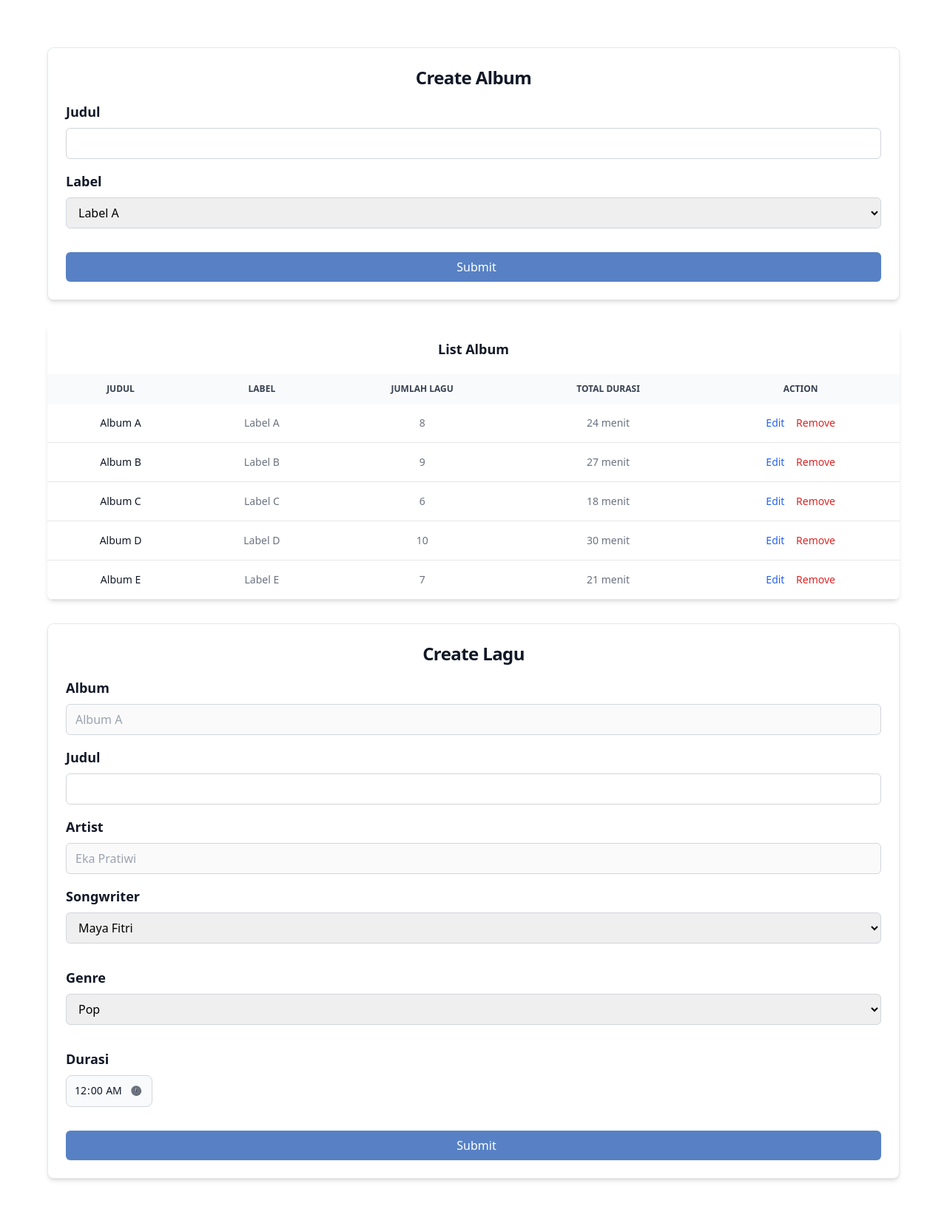
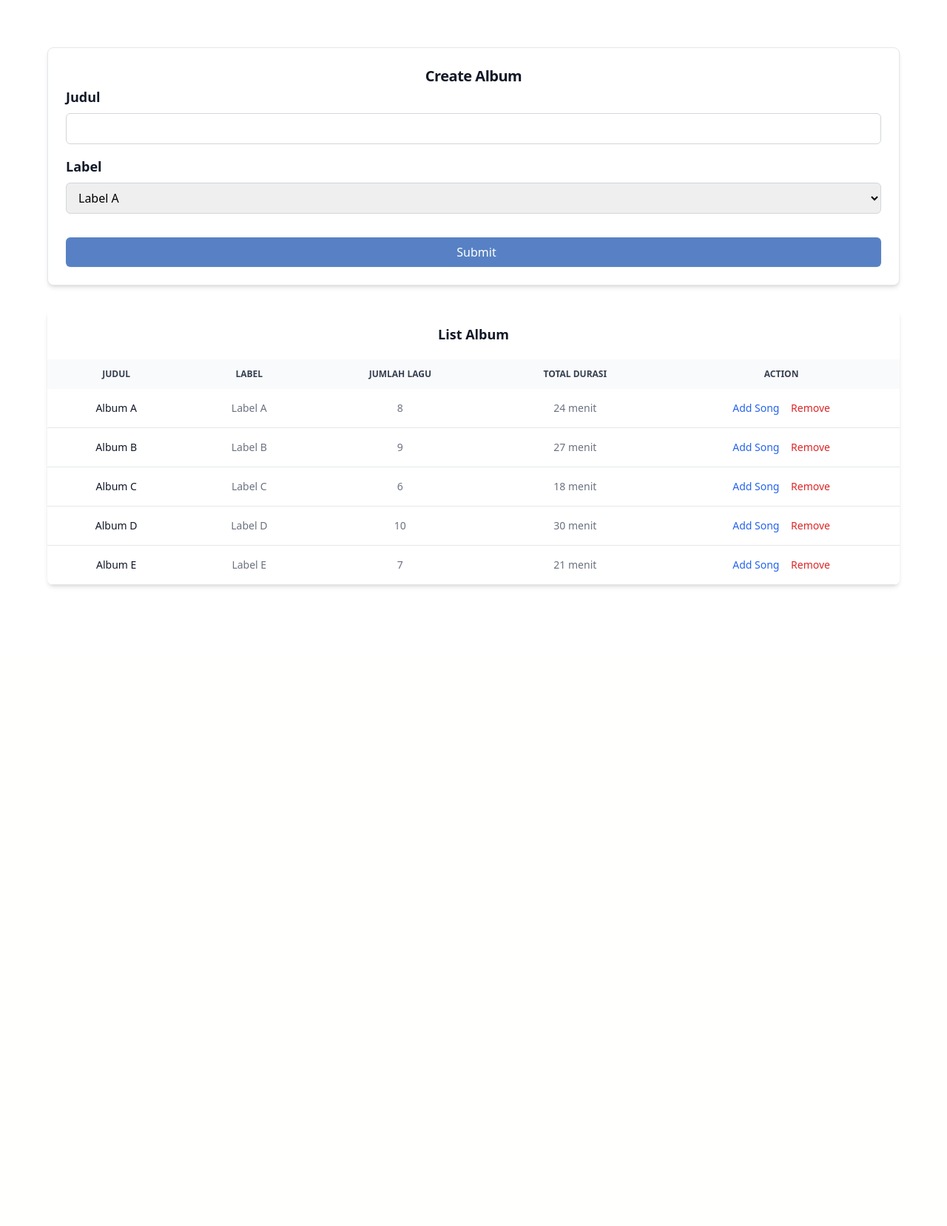
Before and after one commit to BASDAT-D-07-2024/marmut, a Django app: template album/templates/list-album.html in a window 1280 px wide. Shown: the part 64-1722 px from the top of the page at 74% size. After the commit the page ends 858 px from the top, so only its background shows below. Run offline with Django 3.2, Linux system fonts and the light colour scheme; the template is opened without the code that fills it, so the values that code supplies are empty; some libraries are stand-ins or nearby versions.

Commit message:
style: kelola album & song

```diff
--- a/album/templates/list-album.html
+++ b/album/templates/list-album.html
@@ -4,12 +4,12 @@
 <div class="p-16">
 
     <div class="w-full p-6 mb-8 bg-white border border-gray-200 rounded-lg shadow-md dark:bg-gray-800 dark:border-gray-700">
-        <h5 class="mb-4 text-2xl text-center font-bold tracking-tight text-gray-900 dark:text-white">Create Album</h5>
+        <h5 class="text-xl text-center font-bold tracking-tight text-gray-900 dark:text-white">Create Album</h5>
 
         <form action="#" class="w-full flex flex-col gap-4">
             <div class="flex items-start flex-col justify-start">
               <label for="judul" class="text-lg font-bold text-gray-900 dark:text-gray-200 mb-2">Judul</label>
-              <input type="judul" id="judul" name="judul" class="w-full px-3 dark:text-gray-200 dark:bg-gray-900 py-2 rounded-md border border-gray-300 dark:border-gray-700 focus:outline-none focus:ring-1 focus:ring-blue-500">
+              <input type="judul" id="judul" name="judul" class="w-full px-3 dark:text-gray-200 dark:bg-gray-900 py-2 rounded-md border border-gray-300 dark:border-gray-700 focus:outline-none focus:ring-1 focus:ring-blue-500" required>
             </div>
             <div class="flex flex-wrap mb-4">
                 <label for="label" class="text-lg font-bold text-gray-900 dark:text-gray-200 mb-2">Label</label>
@@ -69,8 +69,8 @@
                     </td>
                     </td>
                     <td class="px-6 py-4 text-center">
-                        <a href="#" class="font-medium text-blue-600 dark:text-blue-500 hover:underline">Edit</a>
-                        <a href="#" class="font-medium text-red-600 dark:text-red-500 hover:underline ms-3">Remove</a>
+                        <button class="font-medium text-blue-600 dark:text-blue-500 hover:underline" onclick="toggleCreateLagu()">Add Song</button>
+                        <button class="font-medium text-red-600 dark:text-red-500 hover:underline ms-3">Remove</button>
                     </td>
                 </tr>
                 <tr class="bg-white border-b dark:bg-gray-800 dark:border-gray-700 hover:bg-gray-50 dark:hover:bg-gray-600">
@@ -88,8 +88,8 @@
                     </td>
                     </td>
                     <td class="px-6 py-4 text-center">
-                        <a href="#" class="font-medium text-blue-600 dark:text-blue-500 hover:underline">Edit</a>
-                        <a href="#" class="font-medium text-red-600 dark:text-red-500 hover:underline ms-3">Remove</a>
+                        <button class="font-medium text-blue-600 dark:text-blue-500 hover:underline" onclick="toggleCreateLagu()">Add Song</button>
+                        <button class="font-medium text-red-600 dark:text-red-500 hover:underline ms-3">Remove</button>
                     </td>
                 </tr>
                 <tr class="bg-white border-b dark:bg-gray-800 dark:border-gray-700 hover:bg-gray-50 dark:hover:bg-gray-600">
@@ -107,8 +107,8 @@
                     </td>
                     </td>
                     <td class="px-6 py-4 text-center">
-                        <a href="#" class="font-medium text-blue-600 dark:text-blue-500 hover:underline">Edit</a>
-                        <a href="#" class="font-medium text-red-600 dark:text-red-500 hover:underline ms-3">Remove</a>
+                        <button class="font-medium text-blue-600 dark:text-blue-500 hover:underline" onclick="toggleCreateLagu()">Add Song</button>
+                        <button class="font-medium text-red-600 dark:text-red-500 hover:underline ms-3">Remove</button>
                     </td>
                 </tr>
                 <tr class="bg-white border-b dark:bg-gray-800 dark:border-gray-700 hover:bg-gray-50 dark:hover:bg-gray-600">
@@ -126,8 +126,8 @@
                     </td>
                     </td>
                     <td class="px-6 py-4 text-center">
-                        <a href="#" class="font-medium text-blue-600 dark:text-blue-500 hover:underline">Edit</a>
-                        <a href="#" class="font-medium text-red-600 dark:text-red-500 hover:underline ms-3">Remove</a>
+                        <button class="font-medium text-blue-600 dark:text-blue-500 hover:underline" onclick="toggleCreateLagu()">Add Song</button>
+                        <button class="font-medium text-red-600 dark:text-red-500 hover:underline ms-3">Remove</button>
                     </td>
                 </tr>
                 <tr class="bg-white border-b dark:bg-gray-800 dark:border-gray-700 hover:bg-gray-50 dark:hover:bg-gray-600">
@@ -145,8 +145,8 @@
                     </td>
                     </td>
                     <td class="px-6 py-4 text-center">
-                        <a href="#" class="font-medium text-blue-600 dark:text-blue-500 hover:underline">Edit</a>
-                        <a href="#" class="font-medium text-red-600 dark:text-red-500 hover:underline ms-3">Remove</a>
+                        <button class="font-medium text-blue-600 dark:text-blue-500 hover:underline" onclick="toggleCreateLagu()">Add Song</button>
+                        <button class="font-medium text-red-600 dark:text-red-500 hover:underline ms-3">Remove</button>
                     </td>
                 </tr>
 
@@ -154,37 +154,50 @@
         </table>
     </div>
 
-    <div class="w-full p-6 bg-white border border-gray-200 rounded-lg shadow-md dark:bg-gray-800 dark:border-gray-700">
+    <div id="create-lagu" class="hidden fixed top-1/2 left-1/2 transform -translate-x-1/2 -translate-y-1/2 w-[50%] p-6 bg-[#C5D8FF] border border-gray-200 rounded-lg shadow-md dark:bg-gray-800 dark:border-gray-700 overflow-auto" style="display: none;">
+        <button onclick="toggleCreateLagu()" class="absolute top-2 right-2 text-black-600 dark:text-black-400 focus:outline-none">
+            <svg xmlns="http://www.w3.org/2000/svg" class="h-6 w-6" fill="none" viewBox="0 0 24 24" stroke="currentColor">
+                <path stroke-linecap="round" stroke-linejoin="round" stroke-width="2" d="M6 18L18 6M6 6l12 12" />
+            </svg>
+        </button>
+        <div>
             <h5 class="mb-4 text-2xl text-center font-bold tracking-tight text-gray-900 dark:text-white">Create Lagu</h5>
 
             <form action="#" class="w-full flex flex-col gap-4">
+                <div class="flex justify-between">
+                    <div class="w-full">
                         <div class="flex items-start flex-col justify-start">
                             <label for="album" class="text-lg font-bold text-gray-900 dark:text-gray-200 mb-2">Album</label>
-              <input type="album" id="album" name="album" placeholder="Album A" disabled class="w-full px-3 dark:text-gray-200 dark:bg-gray-900 py-2 rounded-md border border-gray-300 dark:border-gray-700 focus:outline-none focus:ring-1 focus:ring-blue-500">
+                            <input type="album" id="album" name="album" placeholder="Album A" disabled class="w-full px-3 dark:text-gray-200 bg-gray-200 dark:bg-gray-900 py-2 rounded-md border border-gray-300 dark:border-gray-700 focus:outline-none focus:ring-1 focus:ring-blue-500">
                         </div>
                         <div class="flex items-start flex-col justify-start">
                             <label for="judul" class="text-lg font-bold text-gray-900 dark:text-gray-200 mb-2">Judul</label>
-              <input type="judul" id="judul" name="judul" class="w-full px-3 dark:text-gray-200 dark:bg-gray-900 py-2 rounded-md border border-gray-300 dark:border-gray-700 focus:outline-none focus:ring-1 focus:ring-blue-500">
+                            <input type="judul" id="judul" name="judul" class="w-full px-3 dark:text-gray-200 dark:bg-gray-900 py-2 rounded-md border border-gray-300 dark:border-gray-700 focus:outline-none focus:ring-1 focus:ring-blue-500" required>
                         </div>
                         <div class="flex items-start flex-col justify-start">
                             <label for="artist" class="text-lg font-bold text-gray-900 dark:text-gray-200 mb-2">Artist</label>
-                <input type="artist" id="artist" name="artist" placeholder="Eka Pratiwi" disabled class="w-full px-3 dark:text-gray-200 dark:bg-gray-900 py-2 rounded-md border border-gray-300 dark:border-gray-700 focus:outline-none focus:ring-1 focus:ring-blue-500">
+                            <input type="artist" id="artist" name="artist" placeholder="Eka Pratiwi" disabled class="w-full px-3 dark:text-gray-200 bg-gray-200 dark:bg-gray-900 py-2 rounded-md border border-gray-300 dark:border-gray-700 focus:outline-none focus:ring-1 focus:ring-blue-500">
                         </div>
-            <div class="flex flex-wrap mb-4">
+                    </div>
+                    <div class="mx-2">
+
+                    </div>
+                    <div class="w-full">
+                        <div class="flex flex-col">
                             <label for="songwriter" class="text-lg font-bold text-gray-900 dark:text-gray-200 mb-2">Songwriter</label>
-                <select id="songwriter" name="songwriter" class="w-full px-3 dark:text-gray-200 dark:bg-gray-900 py-2 rounded-md border border-gray-300 dark:border-gray-700 focus:outline-none focus:ring-1 focus:ring-blue-500">
+                            <select id="songwriter" name="songwriter[]" multiple class="w-full px-3 dark:text-gray-200 dark:bg-gray-900 py-2 rounded-md border border-gray-300 dark:border-gray-700 focus:outline-none focus:ring-1 focus:ring-blue-500" required>
                                 <option value="Maya Fitri">Maya Fitri</option>
                                 <option value="Nando Pratama">Nando Pratama</option>
                             </select>
                         </div>
-            <div class="flex flex-wrap mb-4">
+                        <div class="flex flex-col">
                             <label for="genre" class="text-lg font-bold text-gray-900 dark:text-gray-200 mb-2">Genre</label>
-                <select id="genre" name="genre" class="w-full px-3 dark:text-gray-200 dark:bg-gray-900 py-2 rounded-md border border-gray-300 dark:border-gray-700 focus:outline-none focus:ring-1 focus:ring-blue-500">
+                            <select id="genre" name="genre" multiple class="w-full px-3 dark:text-gray-200 dark:bg-gray-900 py-2 rounded-md border border-gray-300 dark:border-gray-700 focus:outline-none focus:ring-1 focus:ring-blue-500" required>
                               <option value="Pop">Pop</option>
                               <option value="Rock">Rock</option>
                             </select>
                         </div>
-            <div class="flex items-start flex-col justify-start mb-4">
+                        <div class="flex flex-col mb-4">
                             <label for="durasi" class="text-lg font-bold text-gray-900 dark:text-gray-200 mb-2">Durasi</label>
                             <div class="relative">
                                 <div class="absolute inset-y-0 end-0 top-0 flex items-center pe-3.5 pointer-events-none">
@@ -195,6 +208,8 @@
                                 <input type="time" id="durasi" name="durasi" class="bg-gray-50 border leading-none border-gray-300 text-gray-900 text-sm rounded-lg focus:ring-blue-500 focus:border-blue-500 block w-full p-2.5 dark:bg-gray-700 dark:border-gray-600 dark:placeholder-gray-400 dark:text-white dark:focus:ring-blue-500 dark:focus:border-blue-500" value="00:00" required />
                             </div>
                         </div>
+                    </div>
+                </div>
                 <button type="submit" class="bg-[#5781C4] hover:bg-[#749DDC] text-white font-medium py-2 px-4 rounded-md shadow-sm">
                   <span class="justify-center">
                     <span class="ml-2">Submit</span>
@@ -203,5 +218,49 @@
             </form>
         </div>
     </div>
+</div>
+
+<script src="https://cdnjs.cloudflare.com/ajax/libs/jquery/3.6.0/jquery.min.js"></script>
+<script src="https://cdnjs.cloudflare.com/ajax/libs/select2/4.1.0-beta.1/js/select2.min.js"></script>
+<script>
+    $(document).ready(function() {
+        // Initialize Select2 for songwriter and genre
+        $('#songwriter, #genre').select2();
+
+        // Handle change event for songwriter
+        $('#songwriter').on('change', function() {
+            let selectedValues = $(this).val();
+            updateChips('#songwriter', selectedValues);
+        });
+
+        // Handle change event for genre
+        $('#genre').on('change', function() {
+            let selectedValues = $(this).val();
+            updateChips('#genre', selectedValues);
+        });
+
+        // Function to update chips for selected values
+        function updateChips(selector, values) {
+            let chipContainer = $(selector).closest('.flex').find('.chip-container');
+            chipContainer.empty();
+            if (values) {
+                values.forEach(function(value) {
+                chipContainer.append(`<div class="chip" id=${value}>${value}</div>`);
+                });
+            }
+        }
+
+    });
+
+    // Function to toggle visibility of the "create-lagu" div
+    function toggleCreateLagu() {
+        var createLaguDiv = document.getElementById("create-lagu");
+        if (createLaguDiv.style.display === "none") {
+            createLaguDiv.style.display = "block";
+        } else {
+            createLaguDiv.style.display = "none";
+        }
+    }
+</script>
 
 {% endblock content %}
```
Lines whose indentation alone changed are shown as unchanged.
